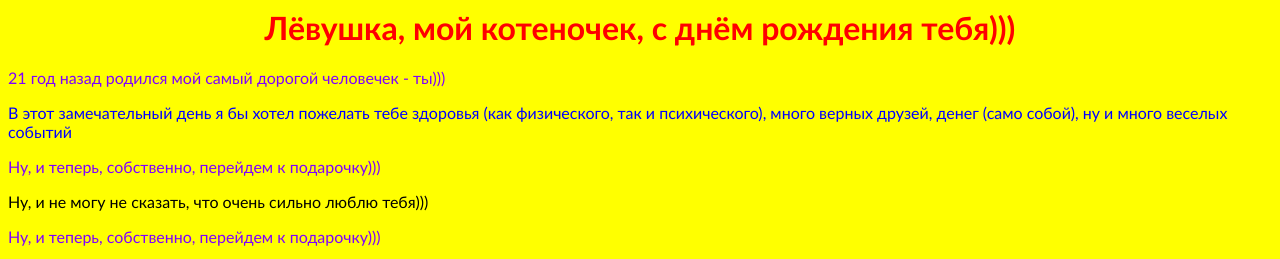
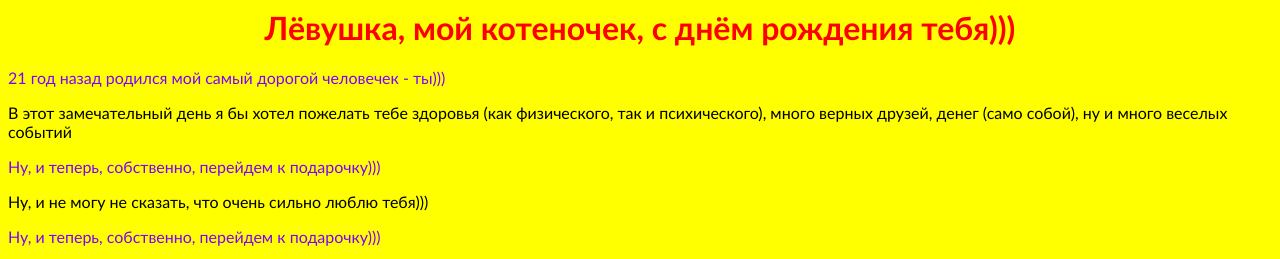
Before and after one commit to Peacelove2022/htrhdrt, a plain HTML site: page index.html in a window 1280 px wide. Shown: the top 259 px of the page. Drawn offline with Linux system fonts and the light colour scheme.

Commit message:
Update index.html

```diff
--- a/index.html
+++ b/index.html
@@ -7,7 +7,7 @@
 <body>
     <h1>Лёвушка, мой котеночек, с днём рождения тебя)))</h1>
 <p style="color: #7f00ff;">21 год назад родился мой самый дорогой человечек - ты)))</p>
-<p>В этот замечательный день я бы хотел пожелать тебе здоровья (как физического, так и психического), много верных друзей, денег (само собой), ну и много веселых событий</p>
+<p style="color: #000;">В этот замечательный день я бы хотел пожелать тебе здоровья (как физического, так и психического), много верных друзей, денег (само собой), ну и много веселых событий</p>
     <p style="color: #7f00ff;">Ну, и теперь, собственно, перейдем к подарочку))) </p>
     <p style="color: #000;">Ну, и не могу не сказать, что очень сильно люблю тебя)))</p>
     <p style="color: #7f00ff;">Ну, и теперь, собственно, перейдем к подарочку))) </p>
```
